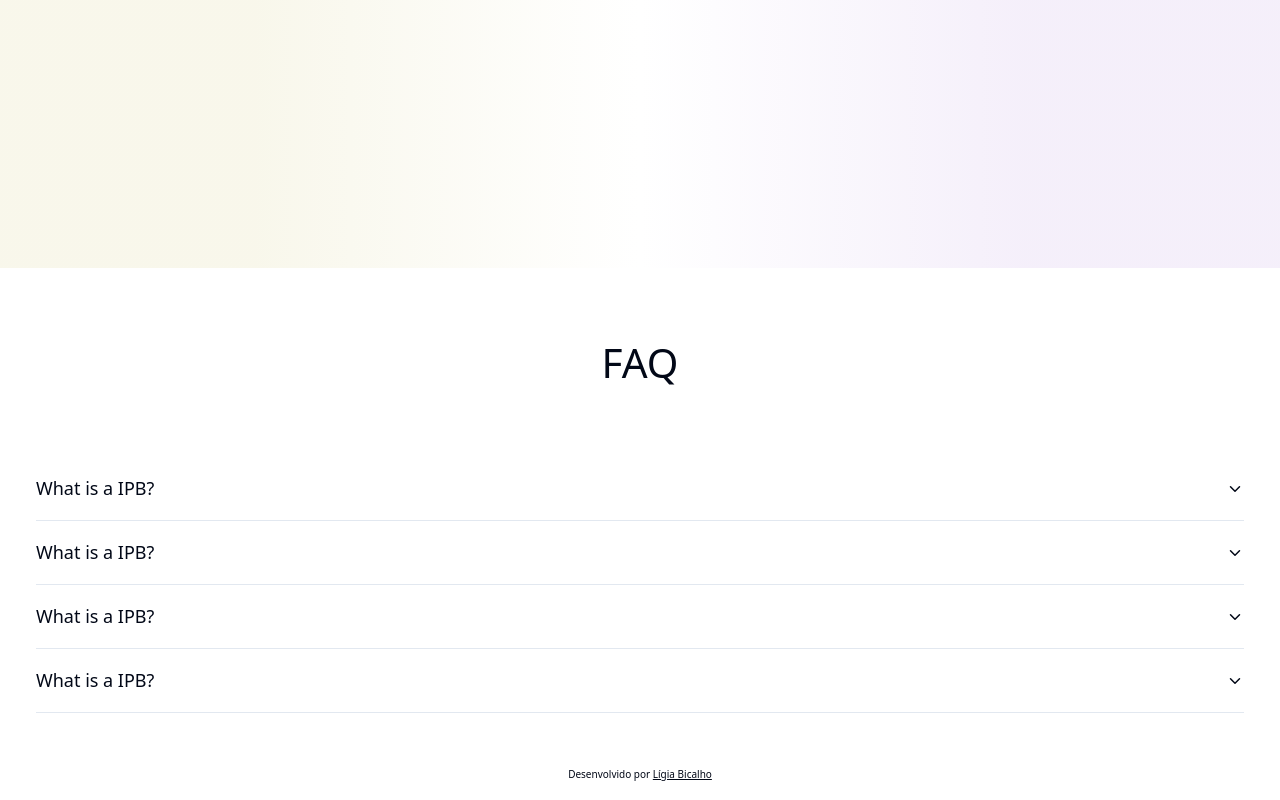
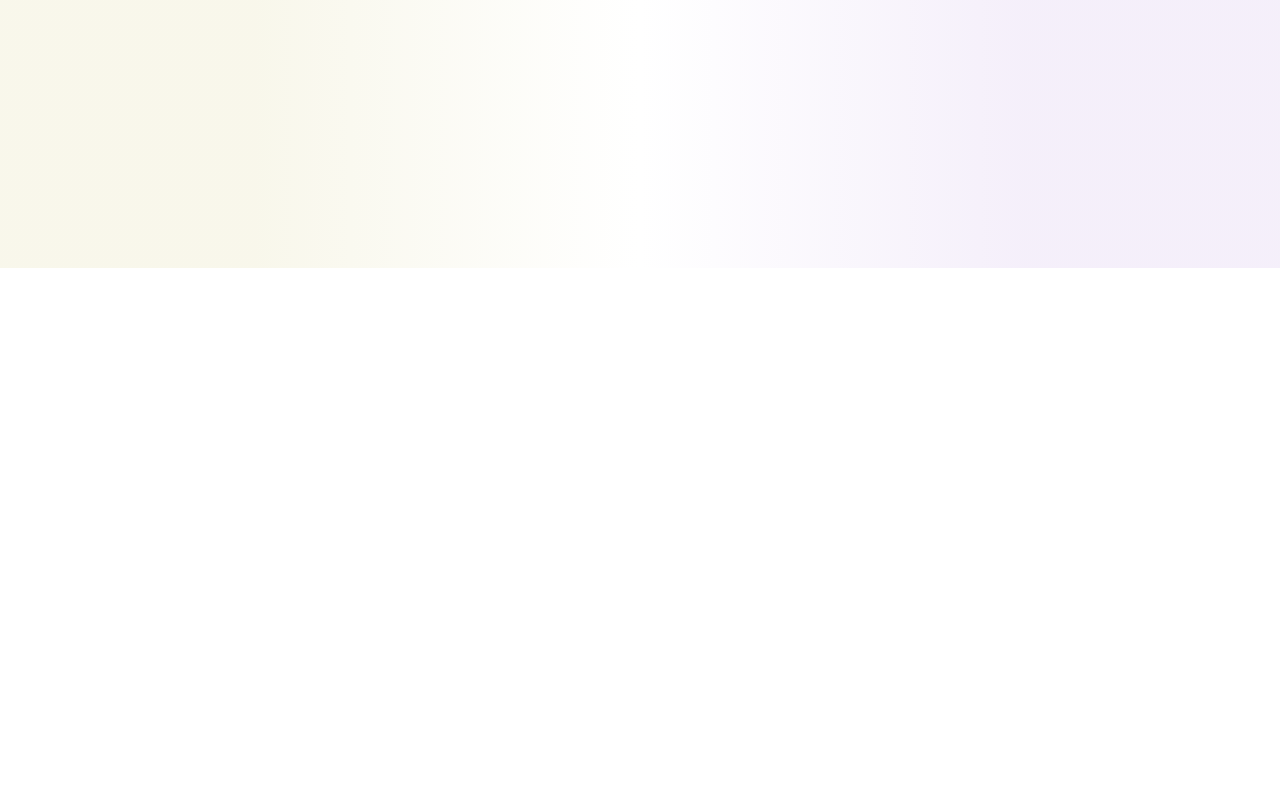
Before and after one commit to ligiabicalho/pontes-e-borboletas, a Next.js app: page / in a window 1280 px wide. Shown: the part 532-1332 px from the top of the page. After the commit the page ends 800 px from the top, so only its background shows below. Built offline with nearby package versions, Linux system fonts and the light colour scheme; a web font is replaced by a local one.

Commit message:
refactor: replaces FAQ section with FAQ page

```diff
--- a/src/components/Home/FAQ/FAQ.tsx
+++ b/src/pages/faq.tsx
@@ -30,10 +30,13 @@ const FAQ_ITEMS = [
   },
 ];
 
-export function FAQ() {
+export default function FAQ() {
   return (
-    <section className="lg:flex flex-col py-8 items-center justify-center">
-      <h2 className="font-primary text-4xl text-center my-8 pb-8">FAQ</h2>
+    <section className="lg:flex flex-col py-20 items-center justify-center">
+      <h2 className="font-primary text-4xl text-center">FAQ</h2>
+      <h3 className="font-primary text-xl text-left self-start pb-8 pl-20">
+        Perguntas frequentes
+      </h3>
 
       <div className="container">
         {FAQ_ITEMS.map((item) => (
--- a/src/pages/index.tsx
+++ b/src/pages/index.tsx
@@ -1,15 +1,9 @@
-import { Footer } from "@/components/Footer/Footer";
-import { FAQ } from "@/components/Home/FAQ/FAQ";
 import Hero from "@/components/Home/Hero/Hero";
 
 export default function Home() {
   return (
     <>
       <Hero />
-
-      <FAQ />
-
-      <Footer />
     </>
   );
 }
```
